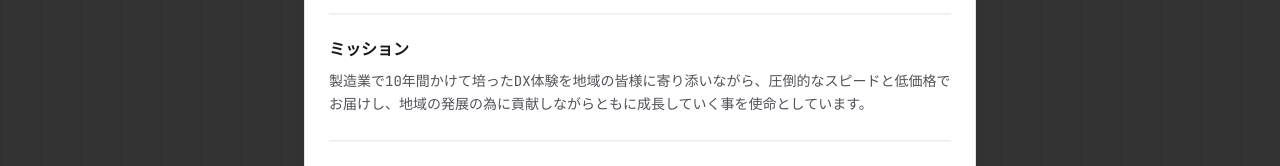
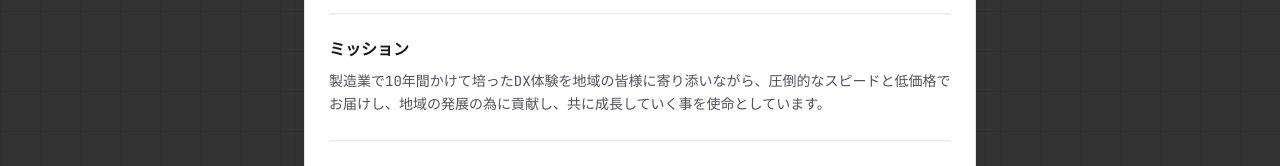
Before and after one commit to uichior/Grayscale, a Next.js app: page / in a window 1280 px wide. Both pictures are taken after a click on the button "About". Shown: the part 469-635 px from the top of the page. Built offline with nearby package versions, Linux system fonts and the light colour scheme.

Commit message:
fix: ミッションステートメントの文章を自然な日本語表現に修正

```diff
--- a/components/InteractiveHeader.tsx
+++ b/components/InteractiveHeader.tsx
@@ -325,7 +325,7 @@ export function InteractiveHeader() {
             <div className="border-t border-gray-200 pt-6">
               <h3 className="font-semibold text-gray-900 mb-2">ミッション</h3>
               <p className="text-sm text-gray-600 leading-relaxed">
-                製造業で10年間かけて培ったDX体験を地域の皆様に寄り添いながら、圧倒的なスピードと低価格でお届けし、地域の発展の為に貢献しながらともに成長していく事を使命としています。
+                製造業で10年間かけて培ったDX体験を地域の皆様に寄り添いながら、圧倒的なスピードと低価格でお届けし、地域の発展の為に貢献し、共に成長していく事を使命としています。
               </p>
             </div>
 
```
